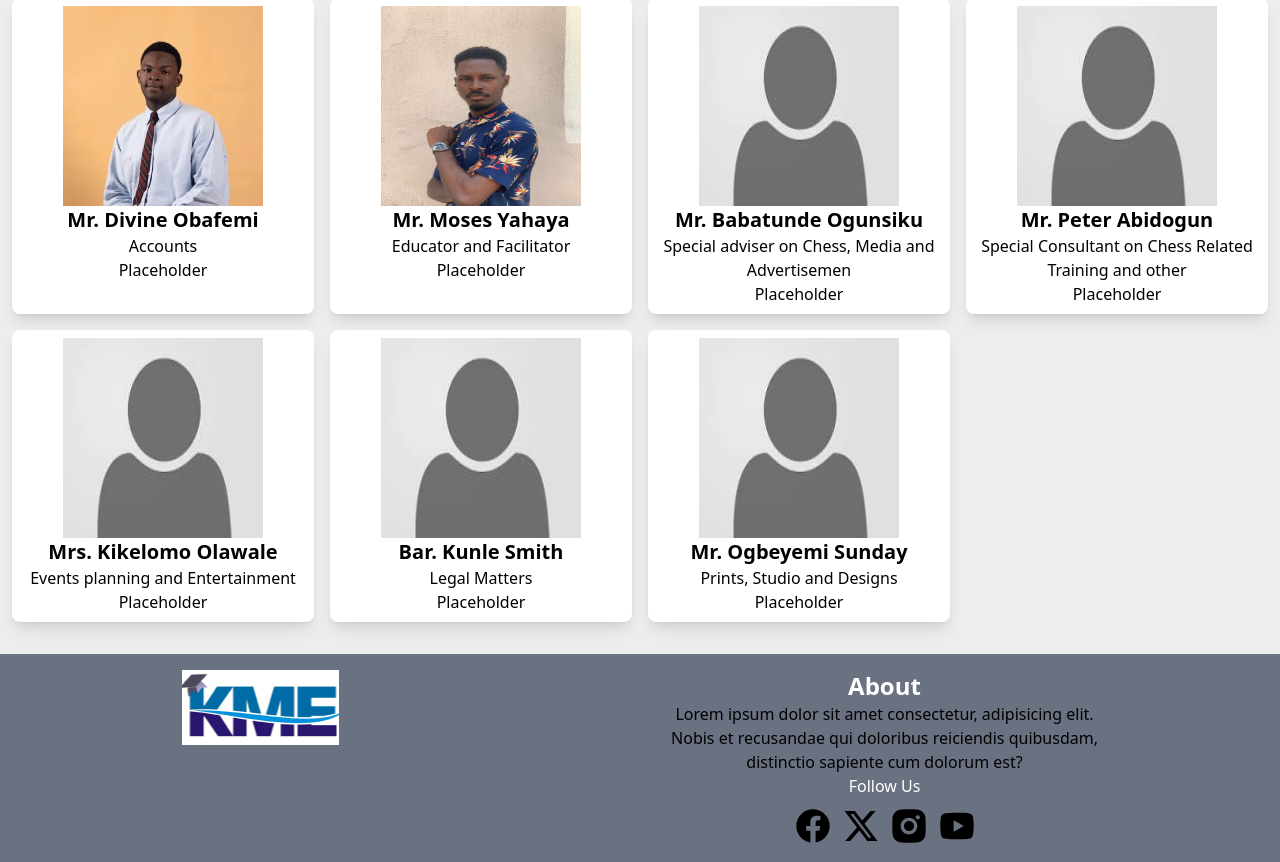
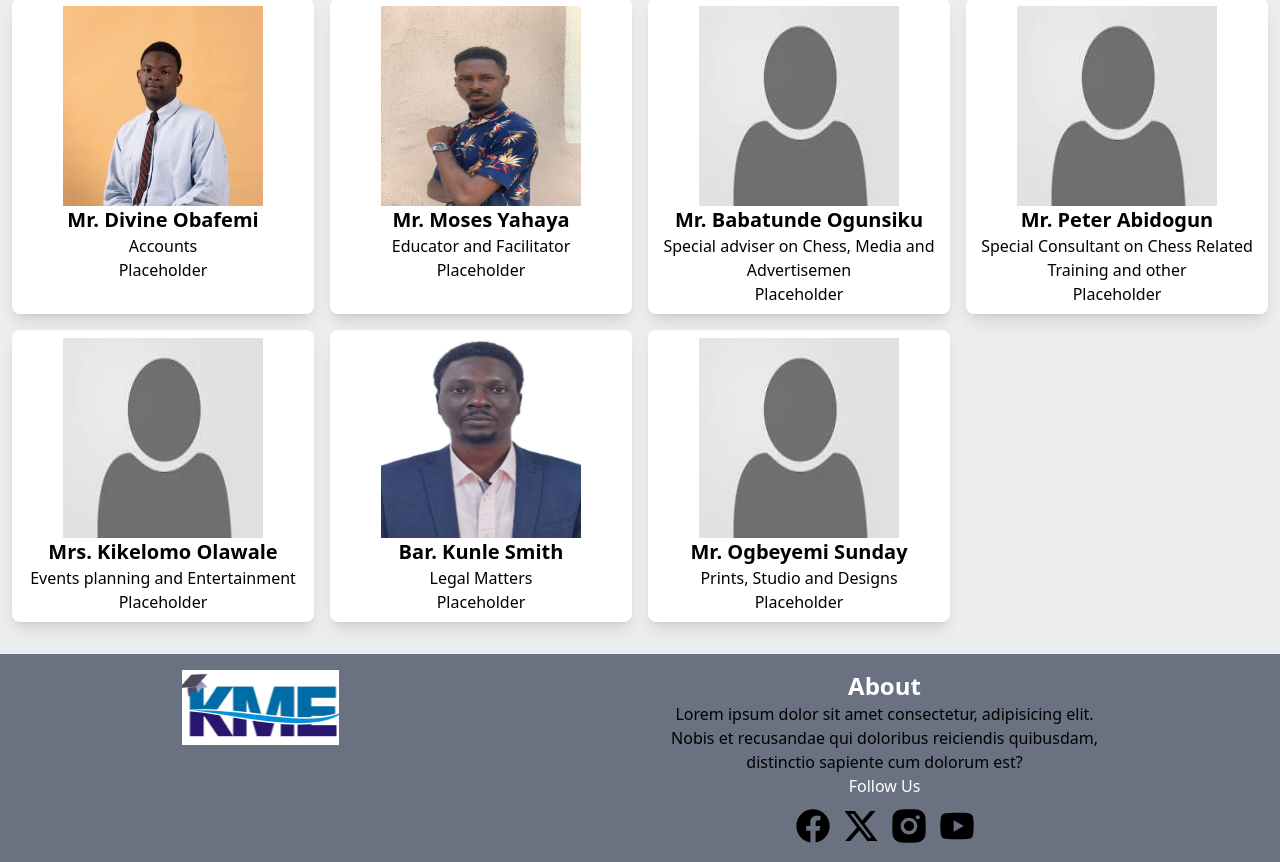
Before and after one commit to ToyinJr/Kingsmind, a React (Vite) app: page /company in a window 1280 px wide. Shown: the part 1025-1887 px from the top of the page. Built offline with nearby package versions, Linux system fonts and the light colour scheme.

Commit message:
added image

```diff
--- a/src/Components/Company.jsx
+++ b/src/Components/Company.jsx
@@ -57,7 +57,7 @@ const Team = [
         member:"Bar. Kunle Smith",
         title: "Legal Matters",
         descriptipn: "Placeholder",
-        picture: "/images/placeholder.jpg",
+        picture: "/images/barr.smith.jpg",
     },
                 {
         member:"Mr. Ogbeyemi Sunday",
```
